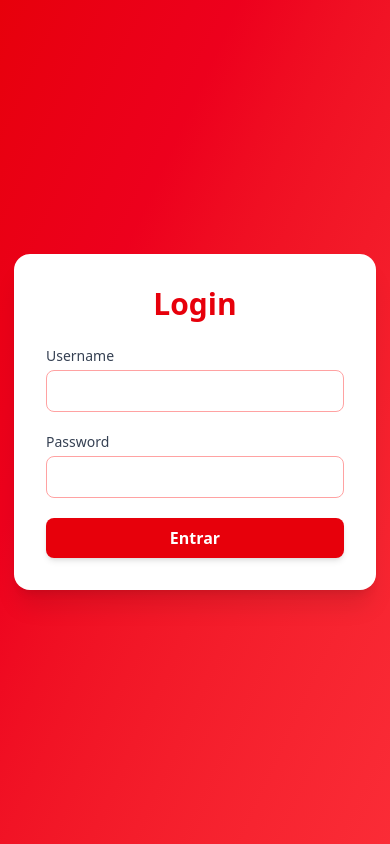
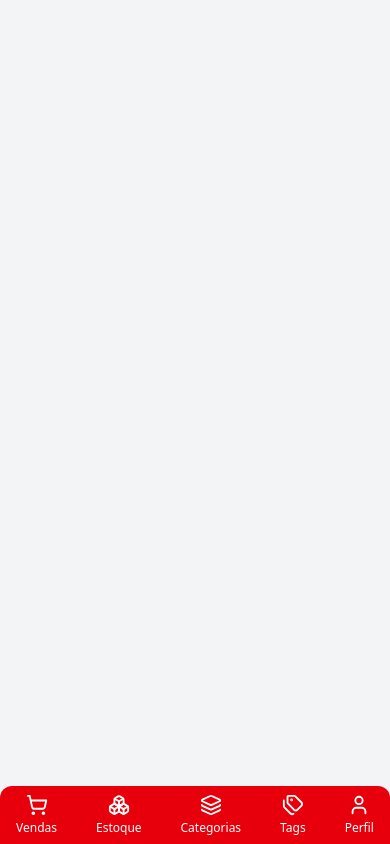
Before and after one commit to FilipeMHottis/picolynne_store, a React (Vite) app in the folder frontend/: page / in a window 390 px wide. Built offline with nearby package versions, Linux system fonts and the light colour scheme; no server answers.

Commit message:
refactor: :lipstick: Nav component enhancement
Made it work better on small screen devices and added emojis

```diff
--- a/frontend/package.json
+++ b/frontend/package.json
@@ -12,6 +12,7 @@
   "dependencies": {
     "@tailwindcss/vite": "^4.0.17",
     "dotenv": "^16.5.0",
+    "lucide-react": "^0.513.0",
     "react": "^19.0.0",
     "react-dom": "^19.0.0",
     "react-router-dom": "^7.5.1",
--- a/frontend/src/app/App.tsx
+++ b/frontend/src/app/App.tsx
@@ -9,9 +9,8 @@ function App() {
   return (
     <Router>
       <Routes>
-        <Route path="/" element={<Login />} />
+        <Route path="/" element={<Home />} />
         <Route path="/login" element={<Login />} />
-        <Route path="/home" element={<Home />} />
       </Routes>
     </Router>
   );
--- /dev/null
+++ b/frontend/src/components/navPc.tsx
@@ -0,0 +1,83 @@
+import { Link, useNavigate } from "react-router-dom";
+import { ShoppingCart, Boxes, Tags, Layers, User } from "lucide-react";
+
+function NavPc() {
+  const navigate = useNavigate();
+
+  const handleLogoClick = () => {
+    navigate("/");
+  };
+
+  return (
+    <nav
+      className="
+        bg-red-600
+        shadow-md
+        px-6 py-4
+        flex items-center justify-start gap-12
+        fixed
+        w-full
+        top-0
+        z-50
+      "
+    >
+      <h1
+        onClick={handleLogoClick}
+        className="text-xl font-bold text-white cursor-pointer"
+      >
+        🍦 Picolynne Store
+      </h1>
+
+      <ul className="flex gap-8 text-white font-medium">
+        <li>
+          <Link
+            to="/"
+            className="flex items-center gap-2 hover:text-yellow-400 transition-colors"
+          >
+            <ShoppingCart size={20} />
+            Vendas
+          </Link>
+        </li>
+        <li>
+          <Link
+            to="/estoque"
+            className="flex items-center gap-2 hover:text-yellow-400 transition-colors"
+          >
+            <Boxes size={20} />
+            Estoque
+          </Link>
+        </li>
+        <li>
+          <Link
+            to="/categorias"
+            className="flex items-center gap-2 hover:text-yellow-400 transition-colors"
+          >
+            <Layers size={20} />
+            Categorias
+          </Link>
+        </li>
+        <li>
+          <Link
+            to="/tags"
+            className="flex items-center gap-2 hover:text-yellow-400 transition-colors"
+          >
+            <Tags size={20} />
+            Tags
+          </Link>
+        </li>
+
+        <li>
+          <Link
+            to="/perfil"
+            className="flex items-center gap-2 hover:text-yellow-400 transition-colors"
+          >
+            <User size={20} />
+            Perfil
+          </Link>
+        </li>
+      </ul>
+    </nav>
+  );
+}
+
+export default NavPc;
--- /dev/null
+++ b/frontend/src/components/navPhone.tsx
@@ -0,0 +1,50 @@
+import { Link } from "react-router-dom";
+import { ShoppingCart, Boxes, Tags, Layers, User } from "lucide-react";
+
+function NavPhone() {
+  return (
+    <nav className="fixed bottom-0 left-0 right-0 bg-red-600 shadow-md px-4 py-2 flex justify-between items-center z-50 rounded-t-xl">
+      <Link
+        to="/"
+        className="flex flex-col items-center text-white hover:text-yellow-400 transition-colors"
+      >
+        <ShoppingCart size={22} />
+        <span className="text-xs mt-1">Vendas</span>
+      </Link>
+
+      <Link
+        to="/estoque"
+        className="flex flex-col items-center text-white hover:text-yellow-400 transition-colors"
+      >
+        <Boxes size={22} />
+        <span className="text-xs mt-1">Estoque</span>
+      </Link>
+
+      <Link
+        to="/categorias"
+        className="flex flex-col items-center text-white hover:text-yellow-400 transition-colors"
+      >
+        <Layers size={22} />
+        <span className="text-xs mt-1">Categorias</span>
+      </Link>
+
+      <Link
+        to="/tags"
+        className="flex flex-col items-center text-white hover:text-yellow-400 transition-colors"
+      >
+        <Tags size={22} />
+        <span className="text-xs mt-1">Tags</span>
+      </Link>
+
+      <Link
+        to="/perfil"
+        className="flex flex-col items-center text-white hover:text-yellow-400 transition-colors"
+      >
+        <User size={22} />
+        <span className="text-xs mt-1">Perfil</span>
+      </Link>
+    </nav>
+);
+}
+
+export default NavPhone;
--- a/frontend/src/components/navegate.tsx
+++ b/frontend/src/components/navegate.tsx
@@ -1,59 +1,18 @@
-import { Link, useNavigate } from "react-router-dom";
+
+import { useEffect, useState } from "react";
+import NavPc from "./navPc";
+import NavPhone from "./navPhone";
 
 function Navegate() {
-  const navigate = useNavigate();
+  const [isMobile, setIsMobile] = useState(window.innerWidth < 768);
 
-  const handleLogoClick = () => {
-    navigate("/");
-  };
+  useEffect(() => {
+    const handleResize = () => setIsMobile(window.innerWidth < 768);
+    window.addEventListener("resize", handleResize);
+    return () => window.removeEventListener("resize", handleResize);
+  }, []);
 
-  return (
-    <nav
-        className="
-            bg-red-600
-            shadow-md
-            px-6 py-4
-            flex items-center justify-start gap-8
-            fixed
-            w-full
-            top-0 md:top-0 md:bottom-auto
-            bottom-0 md:flex-row flex-col
-            md:h-auto h-16
-            z-50
-        "
-    >
-        <h1
-            onClick={handleLogoClick}
-            className="text-xl font-bold text-white cursor-pointer"
-        >
-            🍦 Picolynne Store
-        </h1>
-
-        <ul className="flex md:flex-row flex-col gap-6 text-white font-medium md:mt-0 mt-2">
-            <li>
-            <Link to="/" className="hover:text-yellow-400 transition-colors">
-                Vendas
-            </Link>
-            </li>
-            <li>
-            <Link to="/" className="hover:text-yellow-400 transition-colors">
-                Estoque
-            </Link>
-            </li>
-            <li>
-            <Link to="/" className="hover:text-yellow-400 transition-colors">
-                Caregotias
-            </Link>
-            </li>
-            <li>
-            <Link to="/" className="hover:text-yellow-400 transition-colors">
-                Tags
-            </Link>
-            </li>
-        </ul>
-    </nav>
-
-  );
+  return isMobile ? <NavPhone /> : <NavPc />;
 }
 
 export default Navegate;
--- a/frontend/src/pages/home.tsx
+++ b/frontend/src/pages/home.tsx
@@ -7,7 +7,7 @@ function Home() {
 
     return (
         <div className="flex flex-col items-center justify-center h-screen bg-gray-100">
-=            <Navegate />
+            <Navegate />
         </div>
     );
 }
```
Also changed, not shown: 1 other file (tests, documents, lock files or other folders).
